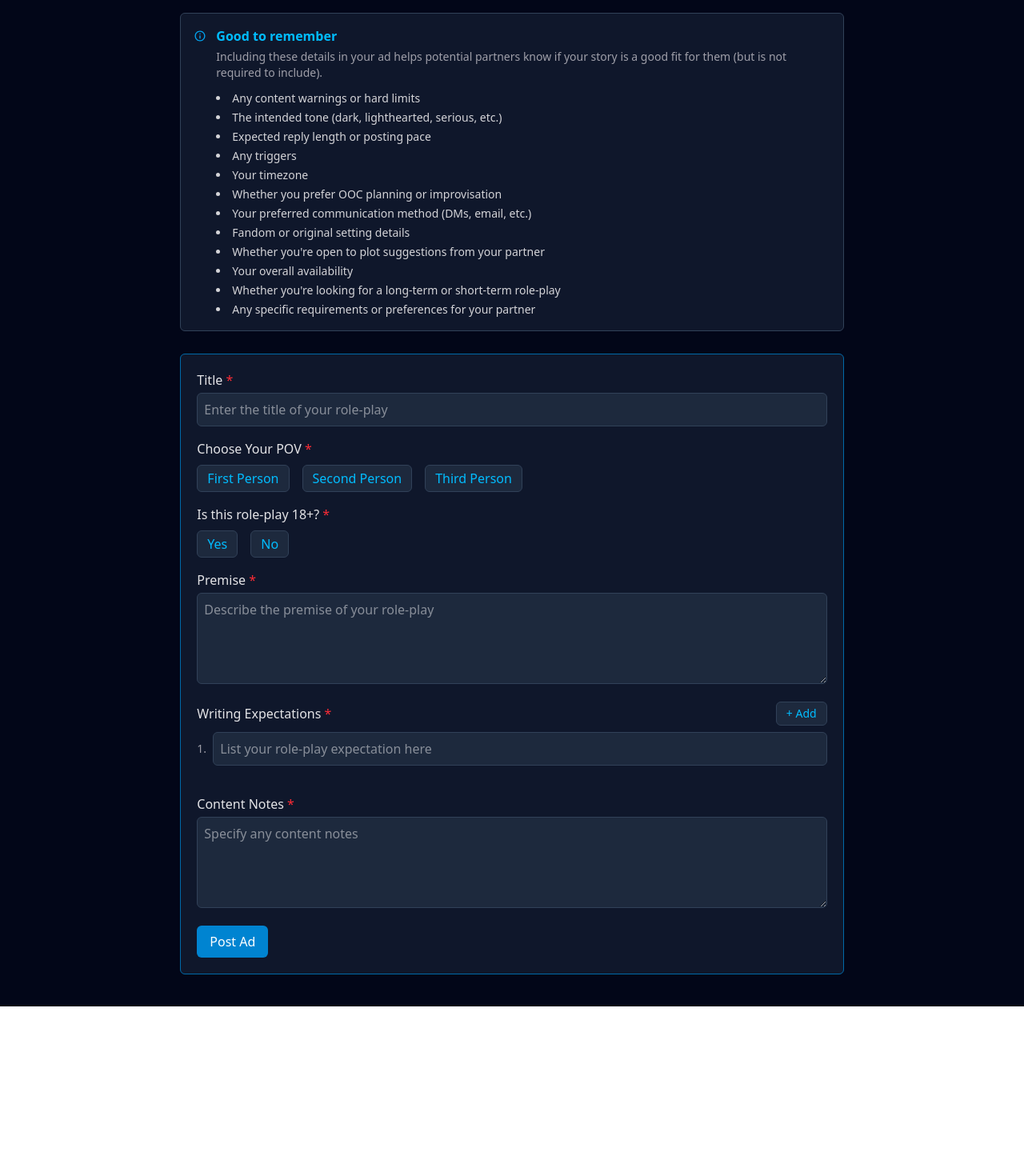
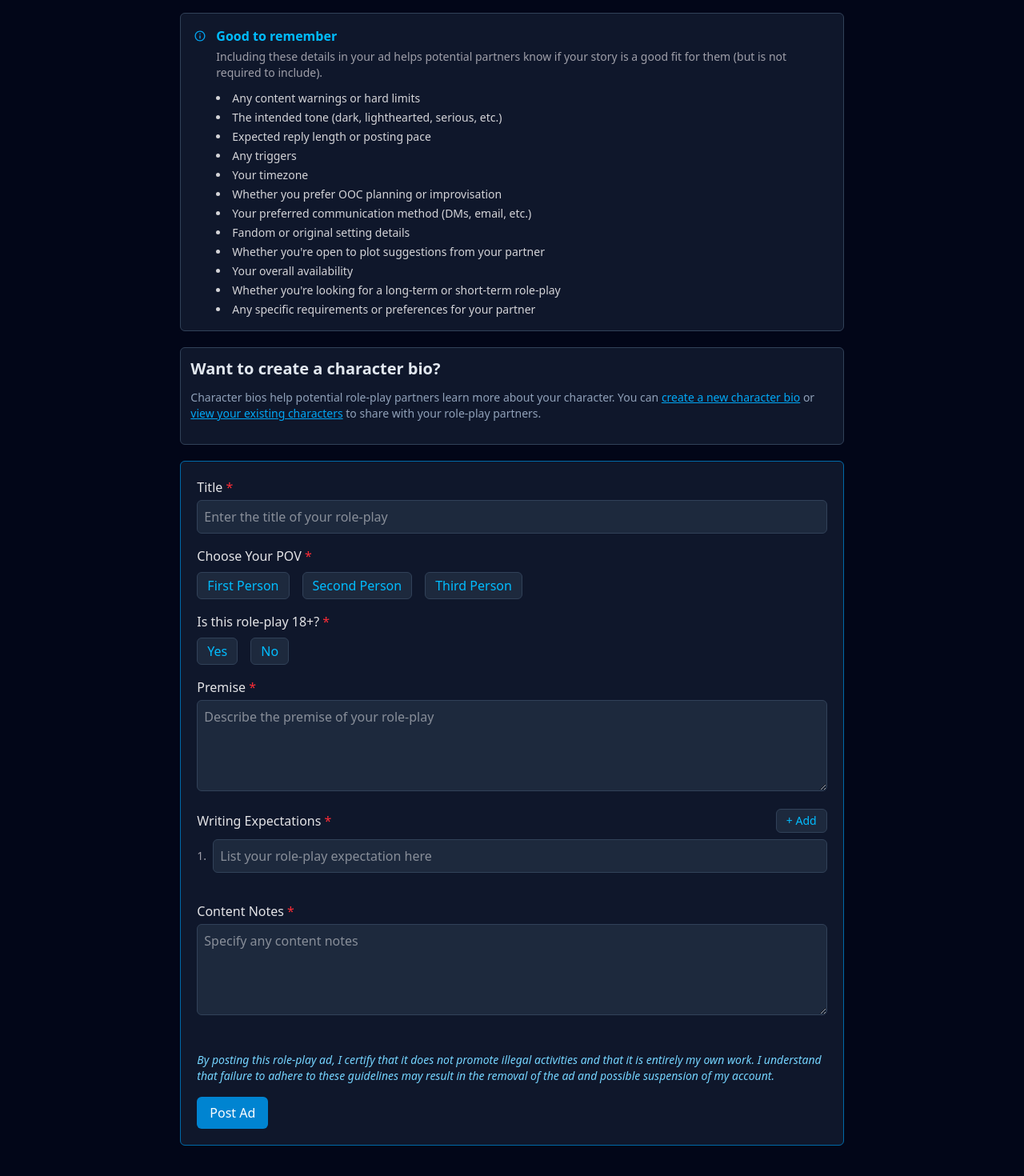
Before and after one commit to Hairum-Qureshi/story-roleplay-app, a React (Vite) app in the folder apps/frontend/: page /new-ad in a window 1280 px wide. Shown: the part 156-1626 px from the top of the page at 80% size. Before the commit the page ends 1414 px from the top, so only its background shows below. Built offline with nearby package versions, Linux system fonts and the light colour scheme; no server answers.

Commit message:
added div section about character bios

```diff
--- a/apps/frontend/src/pages/AdForm.tsx
+++ b/apps/frontend/src/pages/AdForm.tsx
@@ -31,7 +31,7 @@ export default function AdForm() {
 				<h1 className="text-3xl font-bold text-zinc-100 mt-10 mb-5">
 					Create Your Role-Play Ad
 				</h1>
-				<div className="border border-slate-700 bg-slate-900 rounded-md p-4 mb-7">
+				<div className="border border-slate-700 bg-slate-900 rounded-md p-4">
 					<div className="flex items-start gap-3">
 						<div className="text-sky-500 mt-1">
 							<IoMdInformationCircleOutline />
@@ -67,6 +67,24 @@ export default function AdForm() {
 							</ul>
 						</div>
 					</div>
+				</div>
+				<div className="my-5 bg-slate-900 p-3 rounded-md border border-slate-700">
+					<h2 className="text-xl font-semibold text-slate-200 mb-3">
+						{" "}
+						Want to create a character bio?{" "}
+					</h2>
+					<p className="text-sm text-slate-400 mb-4">
+						Character bios help potential role-play partners learn more about
+						your character. You can{" "}
+						<a href="/new-character" className="text-sky-500 underline">
+							create a new character bio
+						</a>{" "}
+						or{" "}
+						<a href="/character-bios" className="text-sky-500 underline">
+							view your existing characters
+						</a>{" "}
+						to share with your role-play partners.
+					</p>
 				</div>
 				<form className="bg-slate-900 border border-sky-700 rounded-md p-5 mb-7 space-y-4">
 					<div>
@@ -196,9 +214,15 @@ export default function AdForm() {
 							placeholder="Specify any content notes"
 						></textarea>
 					</div>
+					<p className="text-sm mt-10 text-sky-300 italic">
+						By posting this role-play ad, I certify that it does not promote
+						illegal activities and that it is entirely my own work. I understand
+						that failure to adhere to these guidelines may result in the removal
+						of the ad and possible suspension of my account.
+					</p>
 					<button
 						type="submit"
-						className="px-4 py-2 bg-sky-600 text-white rounded-md hover:bg-sky-700 focus:outline-none focus:ring-2 focus:ring-sky-500"
+						className="px-4 py-2 bg-sky-600 text-white rounded-md hover:bg-sky-700 focus:outline-none focus:ring-2 focus:ring-sky-500 hover:cursor-pointer"
 					>
 						Post Ad
 					</button>
```
